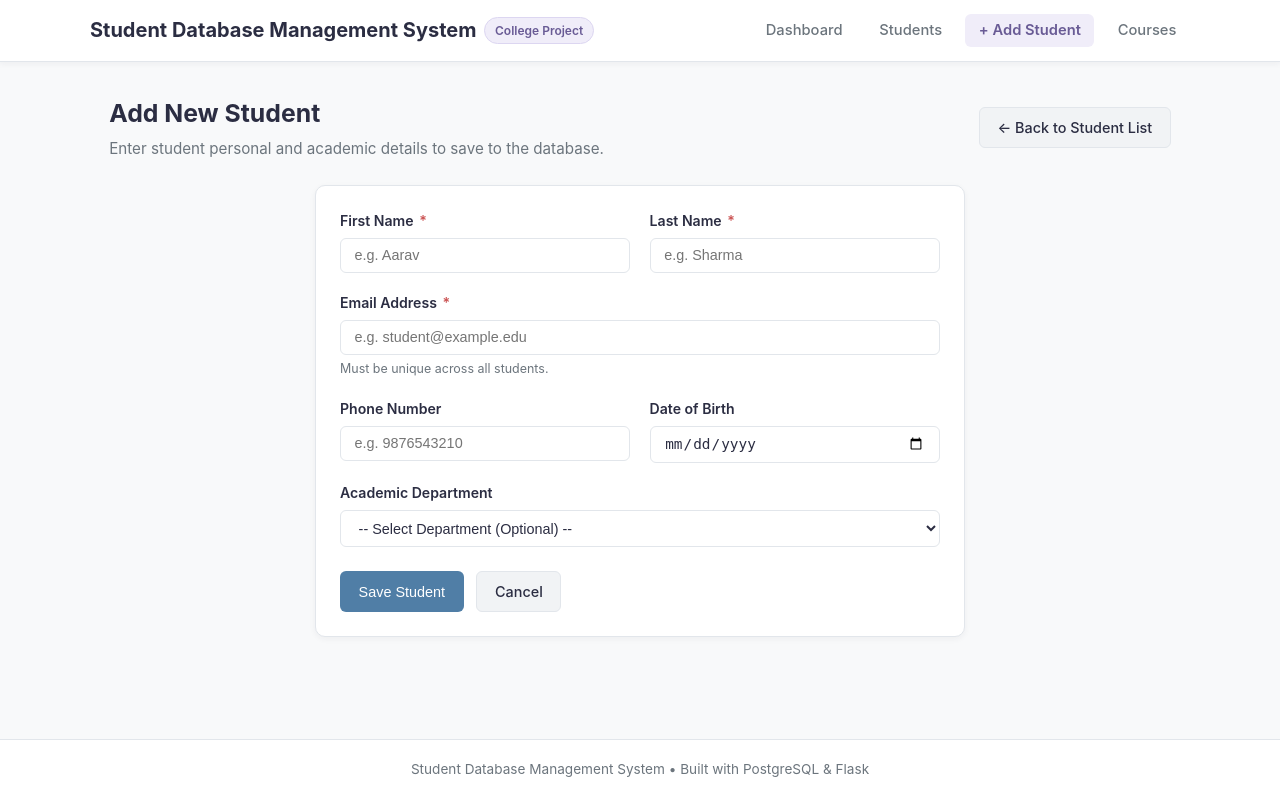
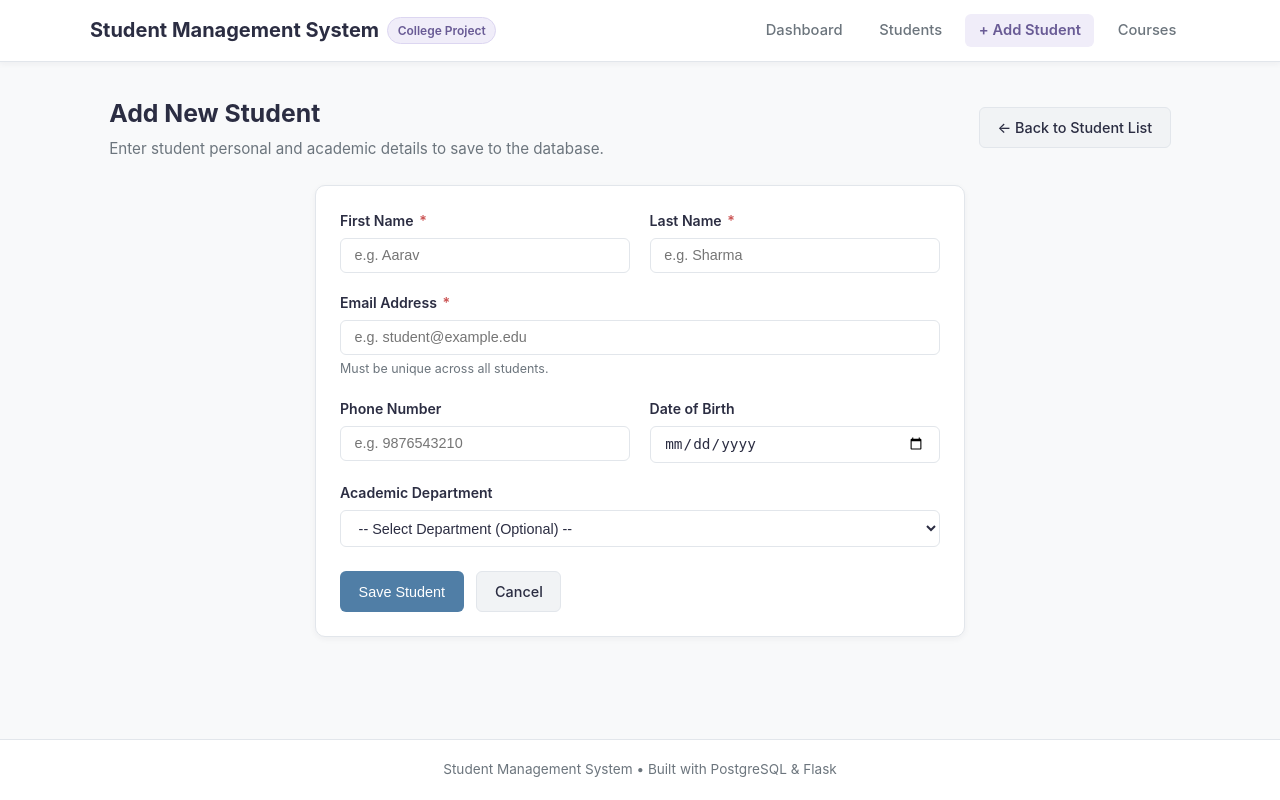
Before and after one commit to sanskruti2409/student-database-management-system, a Flask app: page /add-student in a window 1280 px wide. Run offline with Flask 3, Linux system fonts and the light colour scheme; data that the repository does not hold is empty; some libraries are stand-ins or nearby versions.

Commit message:
Audit improvements: Align title to Student Management System, polish README, and refine configuration

```diff
--- a/app.py
+++ b/app.py
@@ -1,9 +1,10 @@
+import os
 from flask import Flask, render_template, request, redirect, url_for, flash
 import psycopg2
 from db import get_db_connection
 
 app = Flask(__name__)
-app.secret_key = "student_db_secret_key_for_practice"
+app.secret_key = os.getenv("SECRET_KEY", "student_mgmt_secret_key_for_practice")
 
 @app.route("/")
 def index():
--- a/db.py
+++ b/db.py
@@ -6,7 +6,7 @@ from dotenv import load_dotenv
 load_dotenv()
 
 DB_HOST = os.getenv("DB_HOST", "localhost")
-DB_PORT = os.getenv("DB_PORT", "5432")
+DB_PORT = int(os.getenv("DB_PORT", 5432))
 DB_NAME = os.getenv("DB_NAME", "student_db")
 DB_USER = os.getenv("DB_USER", "postgres")
 DB_PASSWORD = os.getenv("DB_PASSWORD", "postgres")
--- a/templates/base.html
+++ b/templates/base.html
@@ -3,7 +3,7 @@
 <head>
   <meta charset="UTF-8">
   <meta name="viewport" content="width=device-width, initial-scale=1.0">
-  <title>Student Database Management System</title>
+  <title>Student Management System</title>
   <link rel="stylesheet" href="{{ url_for('static', filename='css/style.css') }}">
 </head>
 <body>
@@ -11,7 +11,7 @@
   <nav class="navbar">
     <div class="nav-container">
       <a href="{{ url_for('index') }}" class="nav-brand">
-        Student Database Management System
+        Student Management System
         <span class="badge-pill">College Project</span>
       </a>
       <ul class="nav-links">
@@ -41,7 +41,7 @@
   </main>
 
   <footer class="footer">
-    <p>Student Database Management System &bull; Built with PostgreSQL &amp; Flask</p>
+    <p>Student Management System &bull; Built with PostgreSQL &amp; Flask</p>
   </footer>
 
 </body>
--- a/templates/index.html
+++ b/templates/index.html
@@ -4,7 +4,7 @@
 <div class="page-header">
   <div>
     <h1 class="page-title">Dashboard Overview</h1>
-    <p class="page-subtitle">Welcome to your college Student Database Management System.</p>
+    <p class="page-subtitle">Welcome to your college Student Management System.</p>
   </div>
   <div>
     <a href="{{ url_for('add_student') }}" class="btn btn-primary">+ Add New Student</a>
```
Also changed, not shown: README.md.
